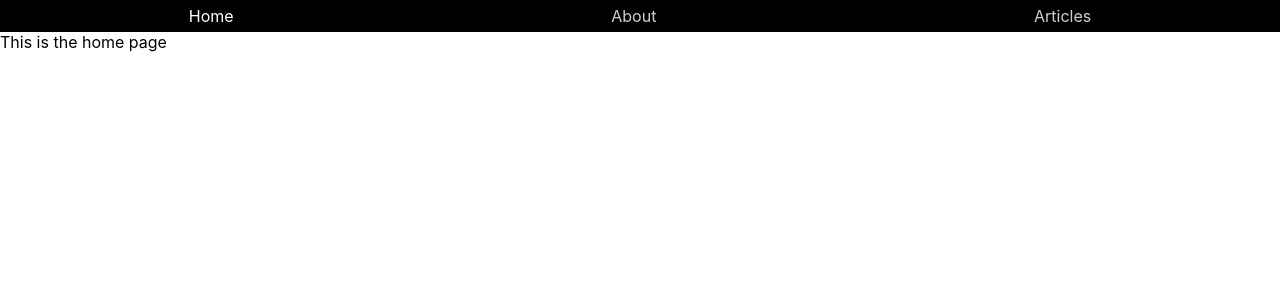
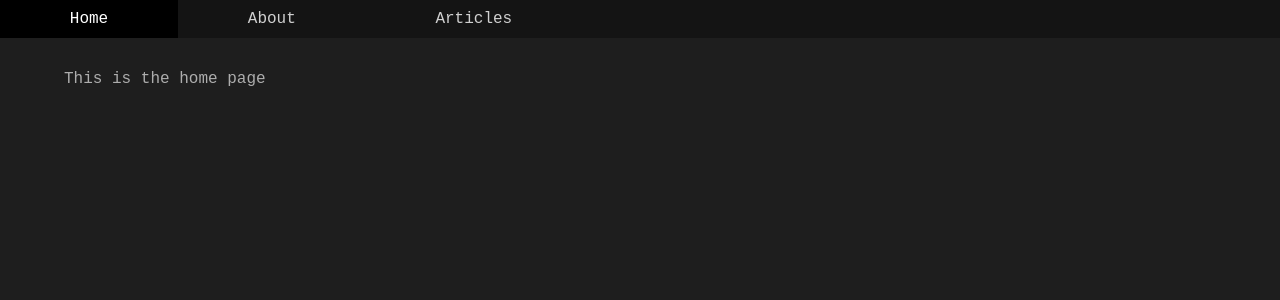
Before and after one commit to Anupam-Ashish-Minz/client-mock-blog, a React (Create React App) app: page / in a window 1280 px wide. Shown: the top 300 px of the page. Built offline with nearby package versions, Linux system fonts and the light colour scheme.

Commit message:
caching problem solved

```diff
--- a/src/App.css
+++ b/src/App.css
@@ -1,38 +1,10 @@
-.App {
-  text-align: center;
+body {
+  color: #adadad;
+  background-color: #1E1E1E;
+  font-family: monospace;
+  font-size: 16px;
+  padding-left: 5%;
+  padding-right: 5%;
+  padding-bottom: 5%;
+  padding-top: 70px;
 }
-
-.App-logo {
-  height: 40vmin;
-  pointer-events: none;
-}
-
-@media (prefers-reduced-motion: no-preference) {
-  .App-logo {
-    animation: App-logo-spin infinite 20s linear;
-  }
-}
-
-.App-header {
-  background-color: #282c34;
-  min-height: 100vh;
-  display: flex;
-  flex-direction: column;
-  align-items: center;
-  justify-content: center;
-  font-size: calc(10px + 2vmin);
-  color: white;
-}
-
-.App-link {
-  color: #61dafb;
-}
-
-@keyframes App-logo-spin {
-  from {
-    transform: rotate(0deg);
-  }
-  to {
-    transform: rotate(360deg);
-  }
-}
--- a/src/App.js
+++ b/src/App.js
@@ -9,7 +9,9 @@ import './App.css';
 
 function App() {
   const [data, setData] = useState();
+  const [cacheData, setCacheData] = useState(null);
   const shareData = (returnedData) => {
+    setCacheData(returnedData);
     setData(returnedData);
   }
 
@@ -19,7 +21,7 @@ function App() {
         <Navbar />
         <Switch>
           <Route exact path="/articles">
-            <ArticlesList shareData={shareData} />
+            <ArticlesList shareData={shareData} cachedData={cacheData} />
           </Route>
 
           <Route exact path="/articles/:id" >
--- a/src/components/navbar.css
+++ b/src/components/Navbar.css
@@ -1,9 +1,12 @@
 .navbar-container {
-  display: flex;
-  flex-direction: row;
-  justify-content: space-around;
-  background-color: black;
-  height: 2em;
+  display: grid;
+  grid-template-columns: repeat(8, auto);
+  background-color: #141414;
+  height: 2.4em;
+  position: fixed;
+  top: 0;
+  left: 0;
+  width: 100%;
 }
 
 .navbar-container:hover {
@@ -13,7 +16,6 @@
 .navbar-items {
   text-decoration: none;
   color: #D0D0D0;
-  background-color: black;
   flex-grow: 1;
   display: grid;
   justify-content: center;
@@ -22,4 +24,5 @@
 
 .navbar-items:hover {
   color: white;
+  background-color: black;
 }
--- a/src/components/Navbar.js
+++ b/src/components/Navbar.js
@@ -1,6 +1,6 @@
 import React from 'react';
 import { Link } from 'react-router-dom';
-import './navbar.css'
+import './Navbar.css'
 const Navbar = () => {
   return (
     <div className="navbar-container">
--- /dev/null
+++ b/src/routes/Articles.css
@@ -0,0 +1,4 @@
+.article-shards {
+  text-decoration: none;
+  color: #d0d0d0;
+}
--- a/src/routes/Articles.js
+++ b/src/routes/Articles.js
@@ -1,17 +1,21 @@
 import React, { useState, useEffect } from 'react';
 import ReactLoading from 'react-loading';
 import { Link, useParams } from 'react-router-dom';
+import './Articles.css';
 
-const ArticlesList = ({shareData}) => {
-  const [dataFromDb, setDataFromDb] = useState(null);
+const ArticlesList = ({cachedData, shareData}) => {
+  const [dataFromDb, setDataFromDb] = useState(cachedData);
   const fetchData = () => {
+    console.log(dataFromDb)
     fetch('/api/articles-list')
       .then(data => data.json())
       .then(data => setDataFromDb(data));
   }
 
   useEffect(()=>{
-    fetchData();
+    if(dataFromDb === null) {
+      fetchData();
+    }
   }, []);
 
   useEffect(() => {
@@ -19,13 +23,14 @@ const ArticlesList = ({shareData}) => {
   }, [dataFromDb]);
 
   return (
-    <div>
+    <div className="article-list-component">
       {dataFromDb ?
         <>
+          <h1>List of articles</h1>
           {dataFromDb.map((elem, index) =>
           <Link to={`/articles/${elem._id}`} className="article-shards" key={index} >
-            <h1>{elem.title} : {elem._id}</h1>
-            <p>{elem.author}</p>
+            <h2>{index+1}. {elem.title}</h2>
+            <h4>{elem.body[0].slice(0, 60)}...</h4>
           </Link>
           )}
         </>
```
Also changed, not shown: 1 other file (tests, documents, lock files or other folders).
